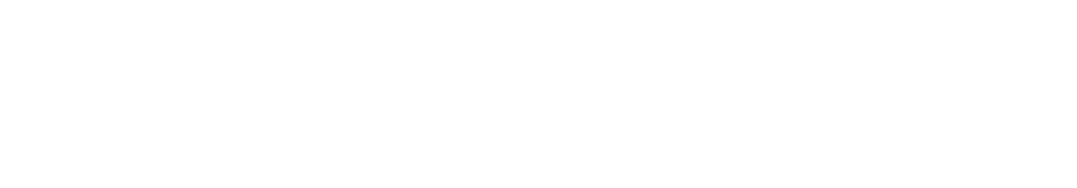
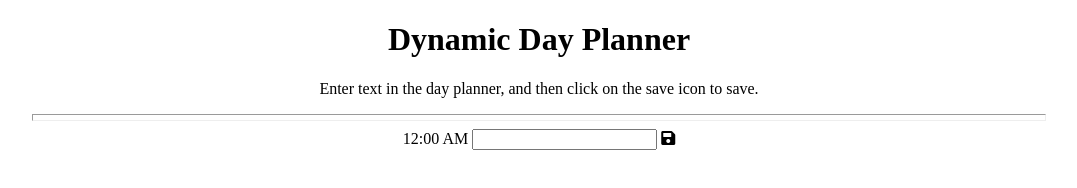
Before and after one commit to TerrenceJChan/day-planner, a plain HTML site: page index.html in a window 1280 px wide. Shown: the whole page, without its empty margins (101-1178 px from the left). Drawn offline with nearby package versions, Linux system fonts and the light colour scheme.

Commit message:
Added basic structure for day planner.

```diff
--- a/assets/css/styles.css
+++ b/assets/css/styles.css
@@ -0,0 +1,30 @@
+/* GLOBAL Start */
+
+hr {
+    height: 5px;
+    width: 80%;
+}
+
+/* GLOBAL End */
+
+/* HEADER Start */
+
+header {
+    text-align: center;
+}
+
+/* HEADER End */
+
+/* PLANNER Start */
+
+.planner-input {
+    display: inline;
+    width: 60%;
+    height: 20px;
+}
+
+#planner-wrapper {
+    display: flex;
+    justify-content: center;
+}
+/* PLANNER End */
--- a/index.html
+++ b/index.html
@@ -6,12 +6,31 @@
     <meta name="viewport" content="width=device-width, initial-scale=1.0">
     <title>Dynamic Day Planner</title>
     <link rel="stylesheet" href="./assets/css/styles.css">
+    <link rel="stylesheet" href="https://cdnjs.cloudflare.com/ajax/libs/font-awesome/5.15.1/css/all.min.css" integrity="sha512-+4zCK9k+qNFUR5X+cKL9EIR+ZOhtIloNl9GIKS57V1MyNsYpYcUrUeQc9vNfzsWfV28IaLL3i96P9sdNyeRssA==" crossorigin="anonymous" />
     <script src="https://code.jquery.com/jquery-3.5.1.min.js"
         integrity="sha256-9/aliU8dGd2tb6OSsuzixeV4y/faTqgFtohetphbbj0=" crossorigin="anonymous"></script>
 </head>
 
 <body>
+    <header>
+        <h1>Dynamic Day Planner</h1>
+        <p>Enter text in the day planner, and then click on the save icon to save.</p>
+    </header>
 
+    <hr>
+
+    <main>
+        <div id="planner-wrapper">
+            <div class="planner-section">
+                <label for="t0">12:00 AM</label>
+                <div class="planner-input">
+                    <input type="text" name="t0">
+                </div>
+                <span class="fas fa-save save"></span>
+            </div>
+
+        </div>
+    </main>
 
     <script src="./assets/js/scripts.js"></script>
 </body>
```
